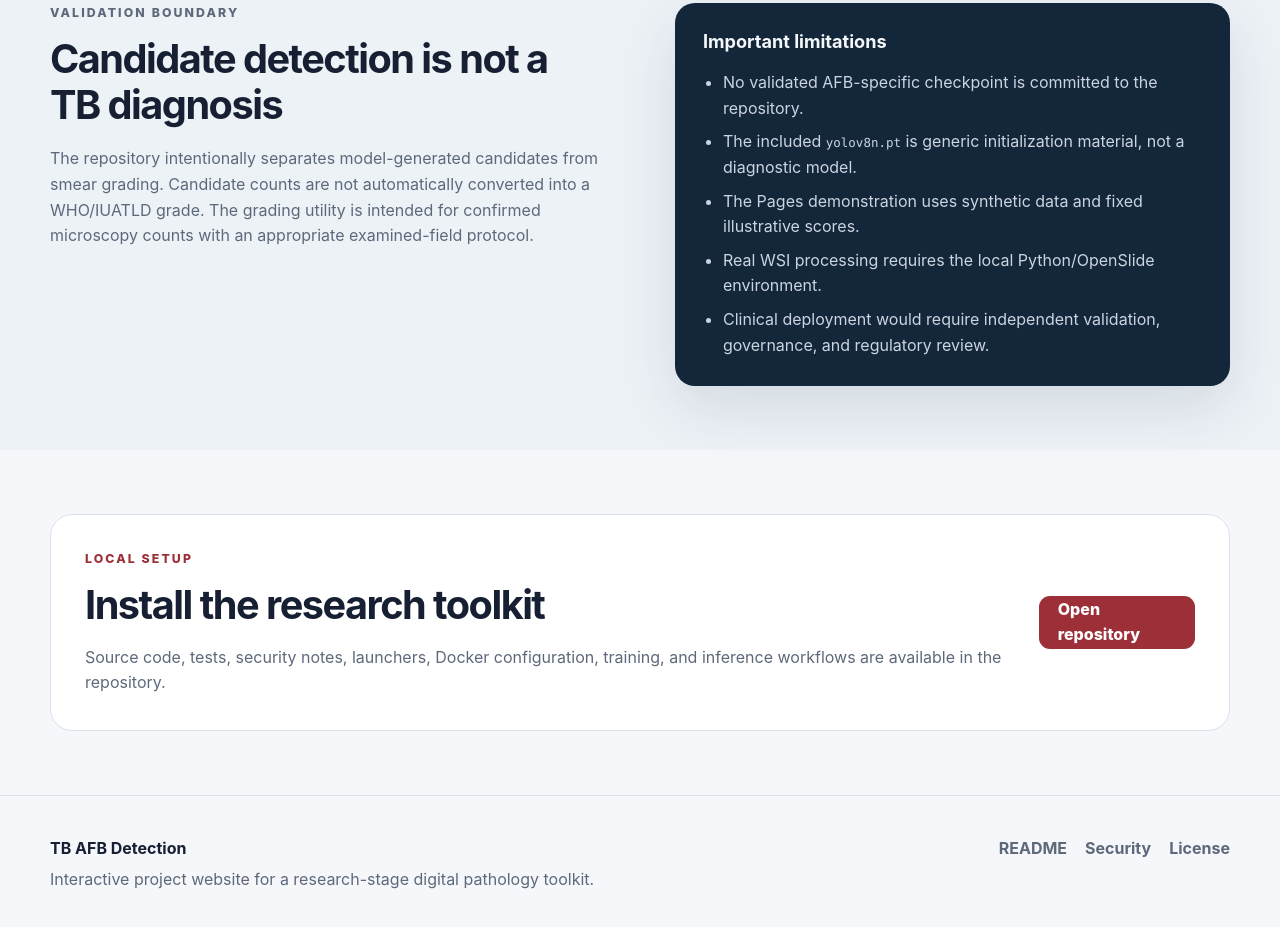
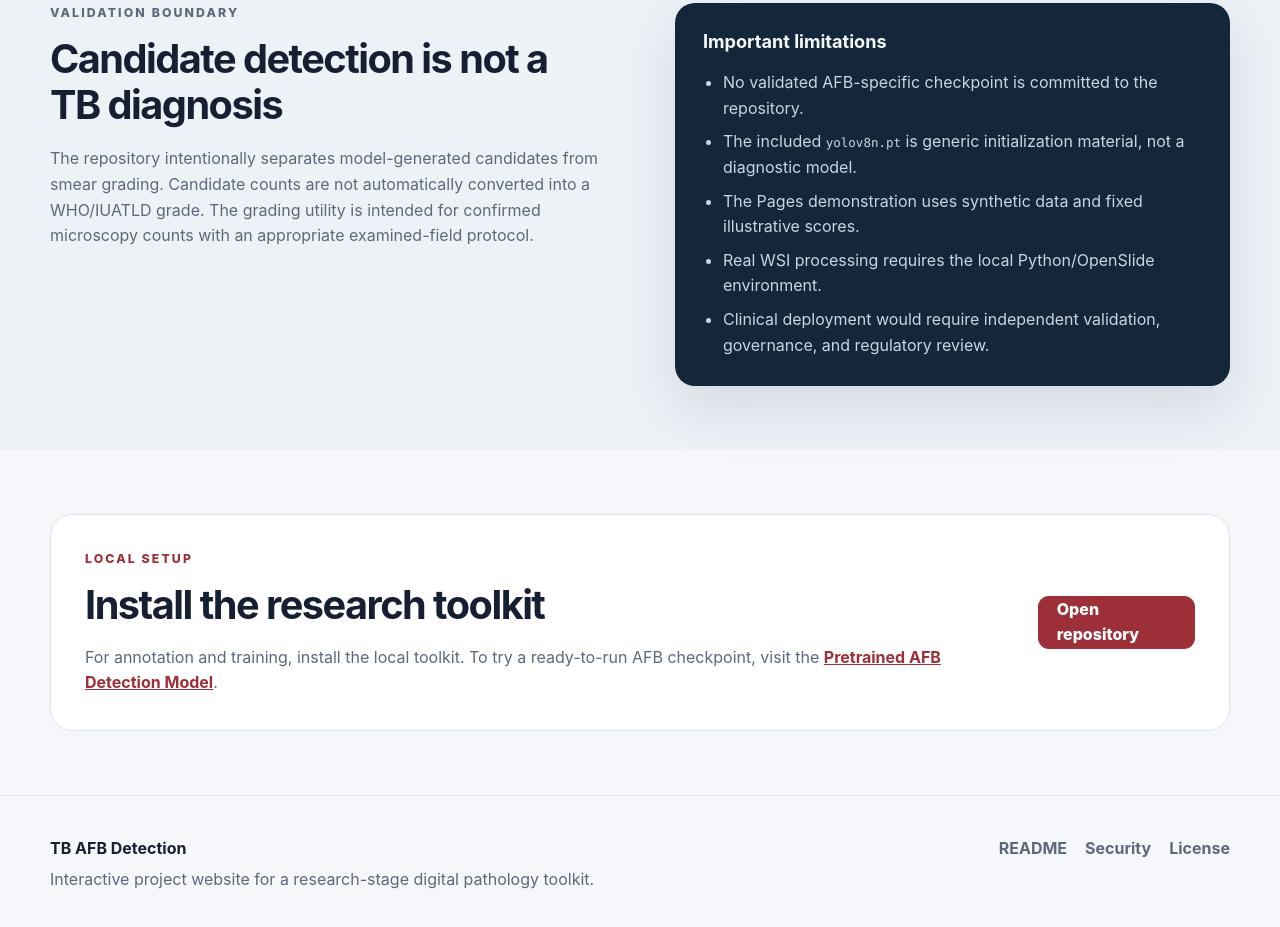
Before and after one commit to abusuraihsakhri/tb_afb_detection, a plain HTML site: page docs/index.html in a window 1280 px wide. Shown: the part 2868-3795 px from the top of the page. Drawn offline with Linux system fonts and the light colour scheme.

Commit message:
Link the companion project site

```diff
--- a/docs/index.html
+++ b/docs/index.html
@@ -6,7 +6,7 @@
   <meta name="description" content="Interactive project website for the TB AFB Detection research toolkit, demonstrating the microscopy and whole-slide candidate-detection workflow.">
   <meta http-equiv="Content-Security-Policy" content="default-src 'self'; script-src 'self'; style-src 'self'; img-src 'self' data: blob:; object-src 'none'; base-uri 'none'; form-action 'none'">
   <title>TB AFB Detection — Interactive Project Demo</title>
-  <link rel="stylesheet" href="styles.css?v=2">
+  <link rel="stylesheet" href="styles.css?v=3">
 </head>
 <body>
   <a class="skip-link" href="#main">Skip to content</a>
@@ -114,7 +114,7 @@
       </div>
     </section>
 
-    <section class="section"><div class="shell callout"><div><p class="eyebrow">Local setup</p><h2>Install the research toolkit</h2><p>Source code, tests, security notes, launchers, Docker configuration, training, and inference workflows are available in the repository.</p></div><a class="button primary" href="https://github.com/abusuraihsakhri/tb_afb_detection">Open repository</a></div></section>
+    <section class="section"><div class="shell callout"><div><p class="eyebrow">Local setup</p><h2>Install the research toolkit</h2><p>For annotation and training, install the local toolkit. To try a ready-to-run AFB checkpoint, visit the <a class="companion-link" href="https://abusuraihsakhri.github.io/pretrained-tb-afb-detection-model/">Pretrained AFB Detection Model</a>.</p></div><a class="button primary" href="https://github.com/abusuraihsakhri/tb_afb_detection">Open repository</a></div></section>
   </main>
 
   <footer><div class="shell footer-grid"><div><strong>TB AFB Detection</strong><p>Interactive project website for a research-stage digital pathology toolkit.</p></div><div><a href="https://github.com/abusuraihsakhri/tb_afb_detection/blob/main/README.md">README</a><a href="https://github.com/abusuraihsakhri/tb_afb_detection/blob/main/SECURITY.md">Security</a><a href="https://github.com/abusuraihsakhri/tb_afb_detection/blob/main/LICENSE">License</a></div></div></footer>
--- a/docs/styles.css
+++ b/docs/styles.css
@@ -603,6 +603,11 @@ h3 {
   margin-bottom:10px
 }
 
+.companion-link {
+  color:var(--accent);
+  font-weight:700
+}
+
 .callout p:last-child {
   margin-bottom:0;
   color:var(--muted)
```
